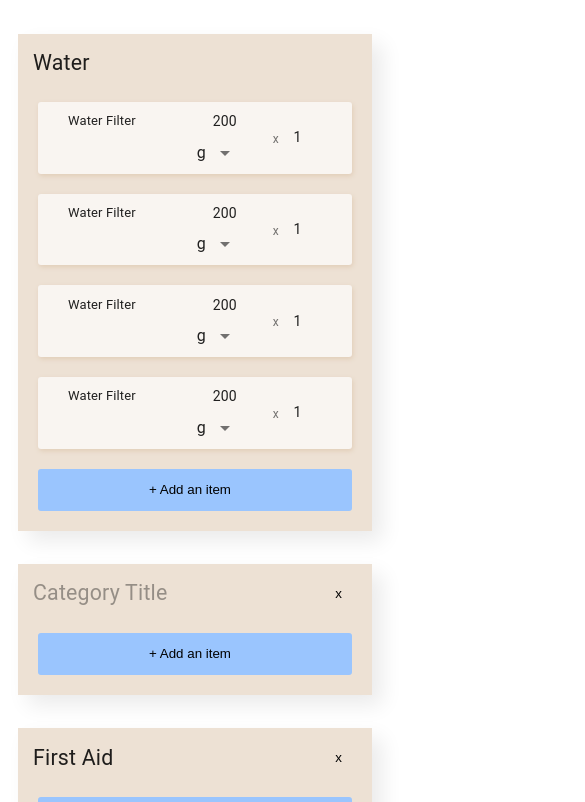
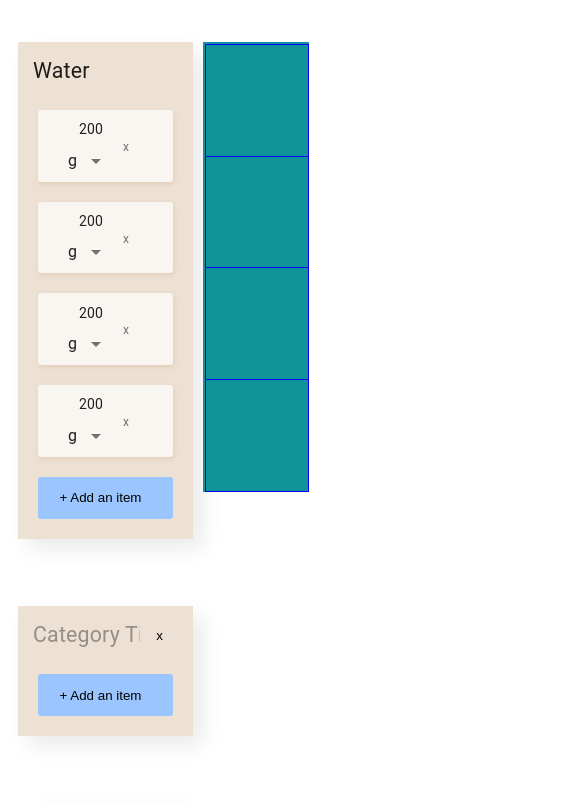
Before and after one commit to mitchHartigan/trekkr, a React (Create React App) app: page / in a window 390 px wide. Shown: the top 802 px of the page, 585 px wide, since content can reach past the window. Built offline with nearby package versions, Linux system fonts and the light colour scheme.

Commit message:
feat: positioned vis next to data, made responsive

```diff
--- a/src/pack/BackpackData/index.js
+++ b/src/pack/BackpackData/index.js
@@ -58,9 +58,17 @@ export default class BackpackData extends Component {
 
   render() {
     return (
-      <>
+      <div
+        style={{
+          display: "flex",
+          flexDirection: "row",
+          alignItems: "flex-start",
+        }}
+      >
         <DragDropContext onDragEnd={this.handleDrag}>
-          <div style={{}}>
+          <div
+            style={{ width: "50vw", display: "flex", flexDirection: "column" }}
+          >
             {this.state.categoryOrder.map((categoryId) => {
               const category = this.state.categories[categoryId];
               const items = category.itemIds.map(
@@ -79,11 +87,15 @@ export default class BackpackData extends Component {
                 />
               );
             })}
+            <button onClick={this.addCategory}>+ Add a category</button>
           </div>
         </DragDropContext>
-        <button onClick={this.addCategory}>+ Add a category</button>
-        <Vis data={parseDataForVis(this.state)} />
-      </>
+        <div
+          style={{ position: "fixed", marginLeft: "50vw", marginTop: "4vh" }}
+        >
+          <Vis data={parseDataForVis(this.state)} />
+        </div>
+      </div>
     );
   }
 }
--- a/src/vis/index.js
+++ b/src/vis/index.js
@@ -1,7 +1,7 @@
 import React from "react";
 import "./main.scss";
 
-import { Treemap } from "react-vis";
+import { Treemap, makeWidthFlexible } from "react-vis";
 
 function _getRandomData(total) {
   const totalLeaves = total || Math.random() * 20;
@@ -84,22 +84,22 @@ const data = {
   ],
 };
 
+const FlexibleTreemap = makeWidthFlexible(Treemap);
+
 export default class TreemapGraph extends React.Component {
   render() {
-    console.log("treemap Data", this.props.data);
     const treeProps = {
       animation: {
         damping: 9,
         stiffness: 300,
       },
-      width: 1000,
       data: this.props.data || data,
       height: 500,
       mode: "squarify",
     };
     return (
-      <div>
-        <Treemap {...treeProps} />
+      <div style={{ width: "40vw" }}>
+        <FlexibleTreemap {...treeProps} />
       </div>
     );
   }
```
